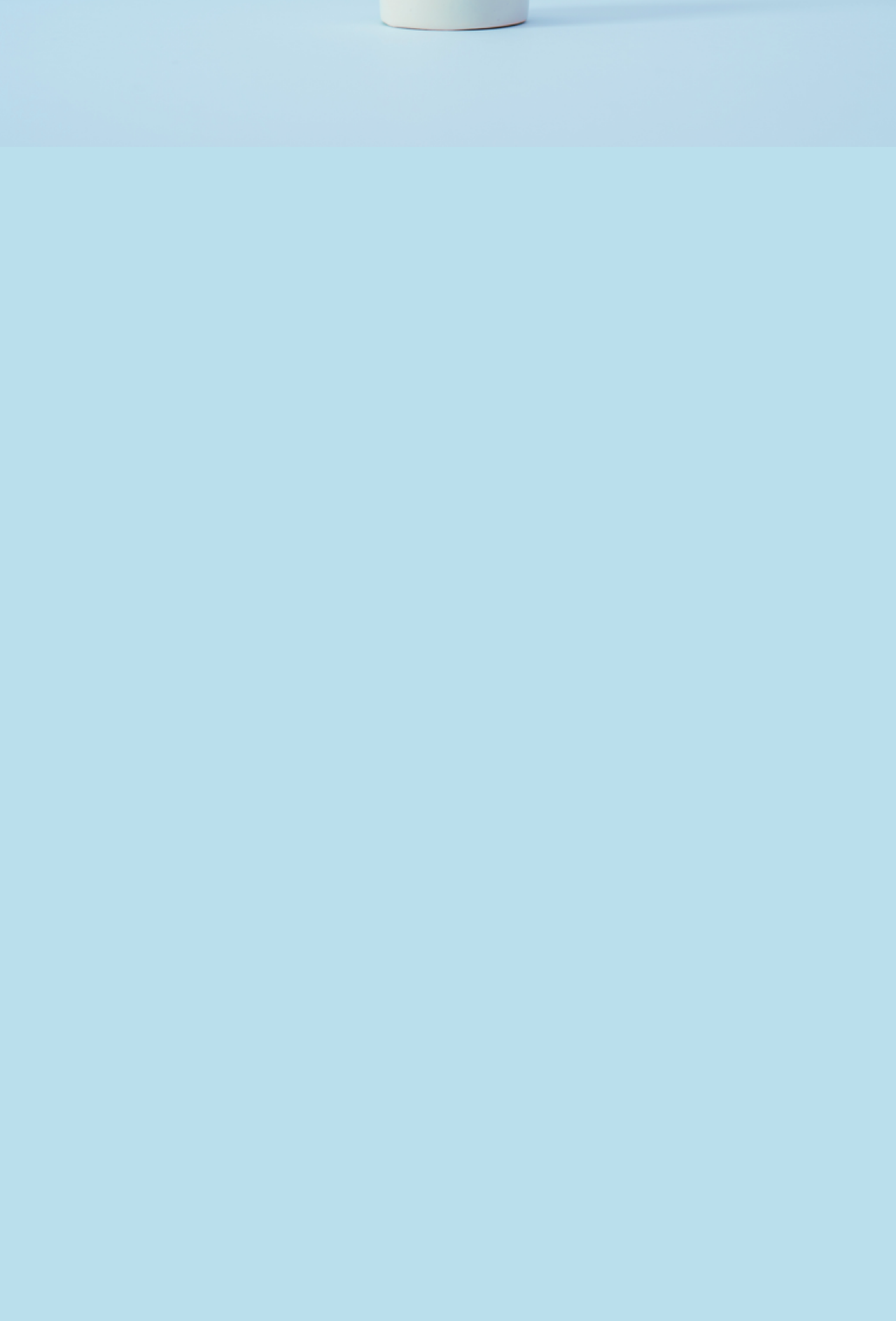
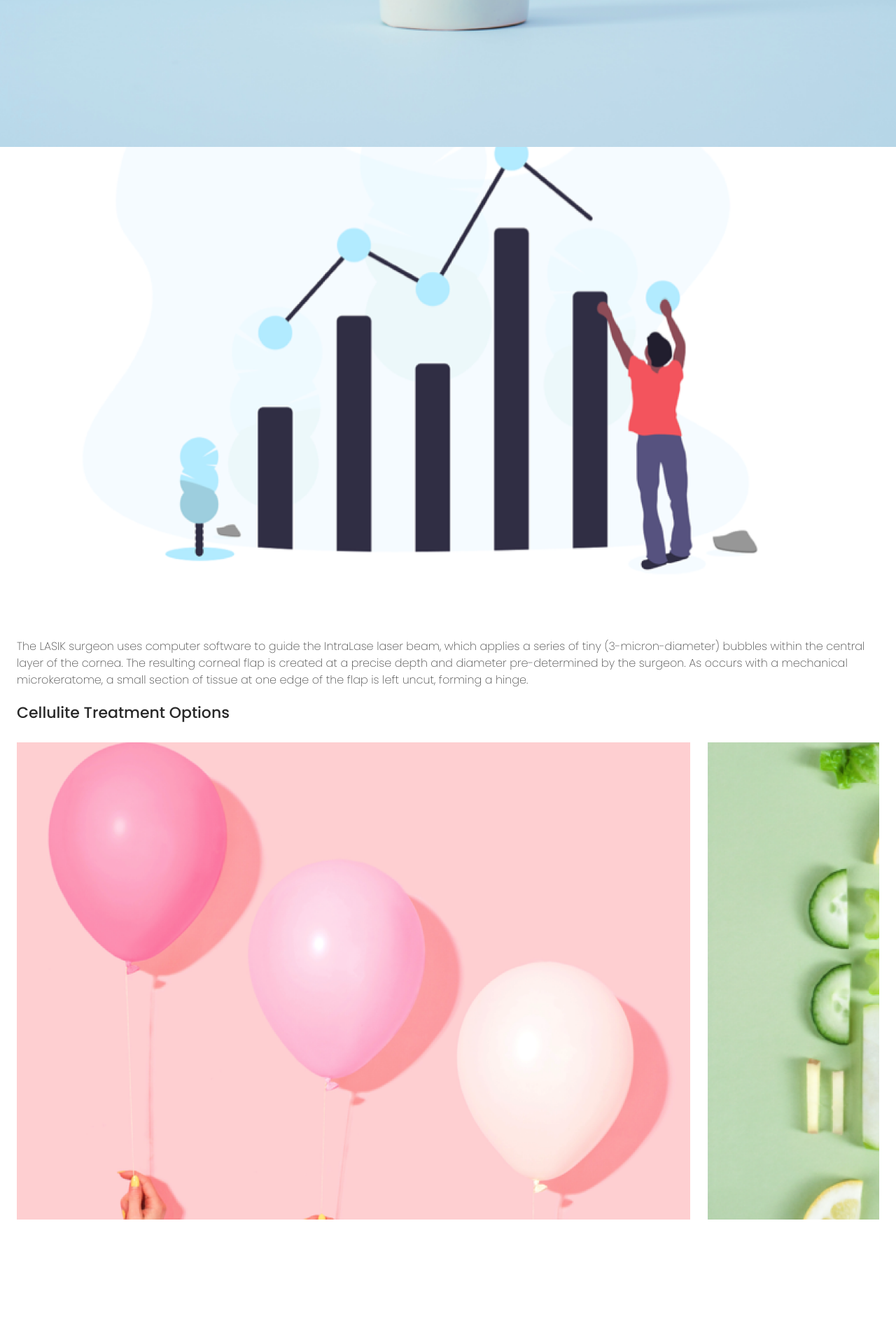
Before and after one commit to eltha9/data-journalisme, a PHP site: page / in a window 1280 px wide. Shown: the part 798-2686 px from the top of the page at 70% size. Before the commit the page ends 865 px from the top, so only its background shows below. Run offline with PHP 8.4, Linux system fonts and the light colour scheme.

Commit message:
more sidescroll

```diff
--- a/Front/index.html
+++ b/Front/index.html
@@ -1,14 +1,14 @@
 <!DOCTYPE html>
 <html lang="en">
 <head>
-    <meta name="viewport" content="width=device-width, initial-scale=1.0">
+    <meta name="viewport" content="width=device-width, initial-scale=1.0, minimum-scale=1 ">
 <html lang="en"><head>
     <link rel="stylesheet" href="reset.css">
     <link rel="stylesheet" href="style.css">
     <link href="https://fonts.googleapis.com/css?family=Poppins:200,300,500&display=swap" rel="stylesheet">
 </head>
 <body>
-        <div class="menu"></div>
+    <div class="menu"></div>
     <div class="banner">
         <button>
                 <svg width="64" height="64" viewBox="0 0 64 64" fill="none" xmlns="http://www.w3.org/2000/svg">
@@ -47,11 +47,20 @@
         </div>
         <div class="articlecontent">
             <p>The LASIK surgeon uses computer software to guide the IntraLase laser beam, which applies a series of tiny (3-micron-diameter) bubbles within the central layer of the cornea. The resulting corneal flap is created at a precise depth and diameter pre-determined by the surgeon. As occurs with a mechanical microkeratome, a small section of tissue at one edge of the flap is left uncut, forming a hinge.</p>
+            <img src="assets/postpic.png" alt="post pic">
+            <p>The LASIK surgeon uses computer software to guide the IntraLase laser beam, which applies a series of tiny (3-micron-diameter) bubbles within the central layer of the cornea. The resulting corneal flap is created at a precise depth and diameter pre-determined by the surgeon. As occurs with a mechanical microkeratome, a small section of tissue at one edge of the flap is left uncut, forming a hinge.</p>
         </div>
-    </section>
-    <div class="more"></div>
+        <div class="more">
+            <h3>Cellulite Treatment Options</h3>
+            <div class="sidescroll">
+                <img src="assets/more1.png" alt="more">
+                <img src="assets/more2.png" alt="more">
+                <img src="assets/more3.png" alt="more">
+            </div>
+        </div>
     <div class="comments"></div>
     <div class="other"></div>
+    </section>
 <script src="script.js"></script>
 </body>
 </html>
--- a/Front/style.css
+++ b/Front/style.css
@@ -1,3 +1,4 @@
+
 body
 {
     font-family: 'Poppins', sans-serif;
@@ -174,6 +175,13 @@ body
 **Content
 **/
 
+.article .articlecontent
+{
+    display: flex;
+    flex-direction: column;
+    margin-bottom: 2.4rem;
+}
+
 .article .articlecontent p
 {
     color: #4B4B4B;
@@ -181,3 +189,35 @@ body
     font-weight: 100;
     line-height: 2.4rem;
 }
+
+.article .articlecontent img
+{
+    width: 90vw;
+    padding: 2.2rem 0
+}
+
+/**-------More-------**/
+
+.more h3
+{
+    color: #282828;
+    font-size: 2.2rem
+}
+
+.more .sidescroll
+{
+    overflow-x: scroll;
+    overflow-y: hidden;
+    white-space: nowrap;
+    margin: 1.6rem 0;
+}
+
+.more .sidescroll img
+{
+    display: inline-block;
+    width: 80%;
+    padding-right: 2.4rem
+}
+
+
+/**-------Comments-------**/
```
Also changed, not shown: Front/assets/more1.png (added), Front/assets/more2.png (added), Front/assets/more3.png (added), Front/assets/postpic.png (added).
